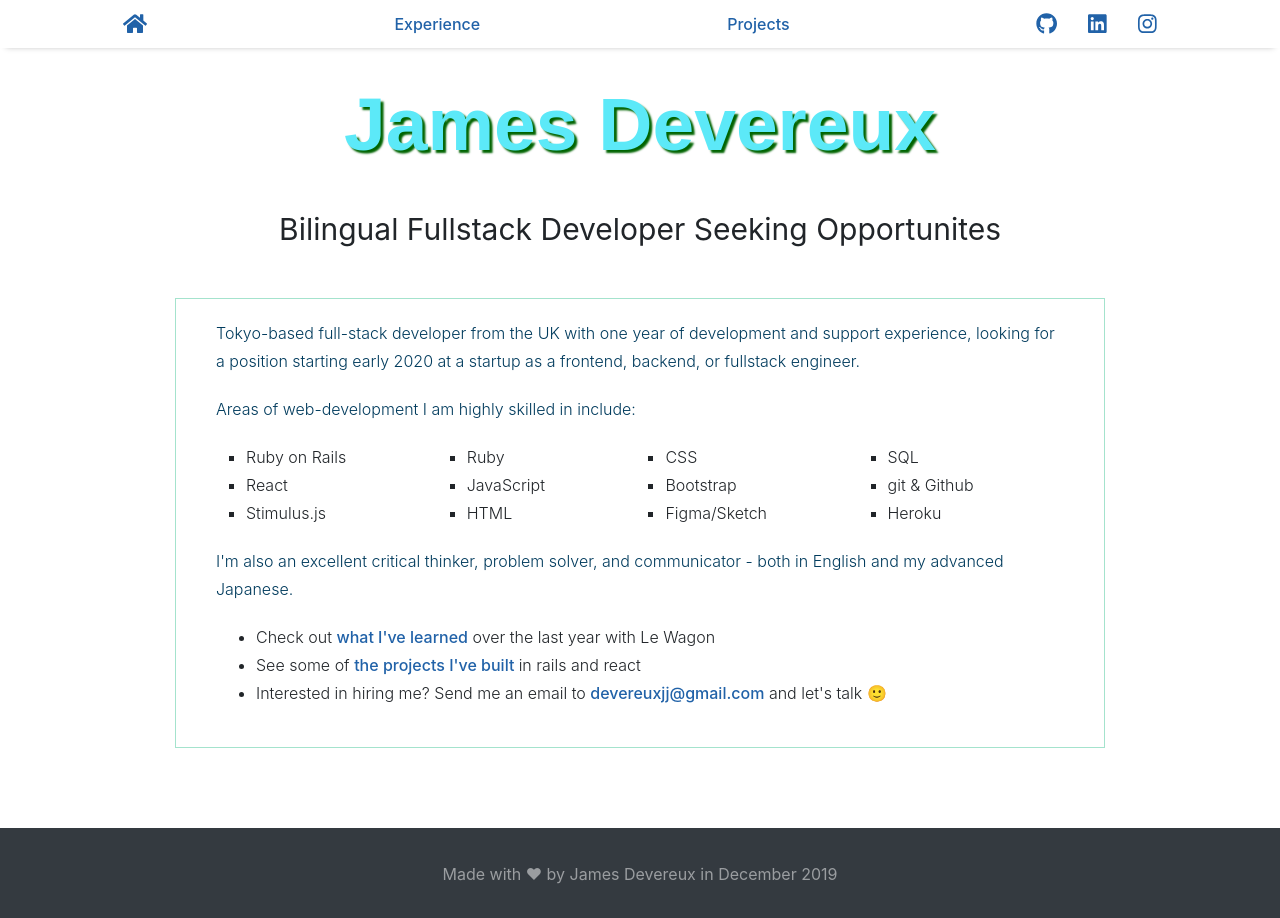
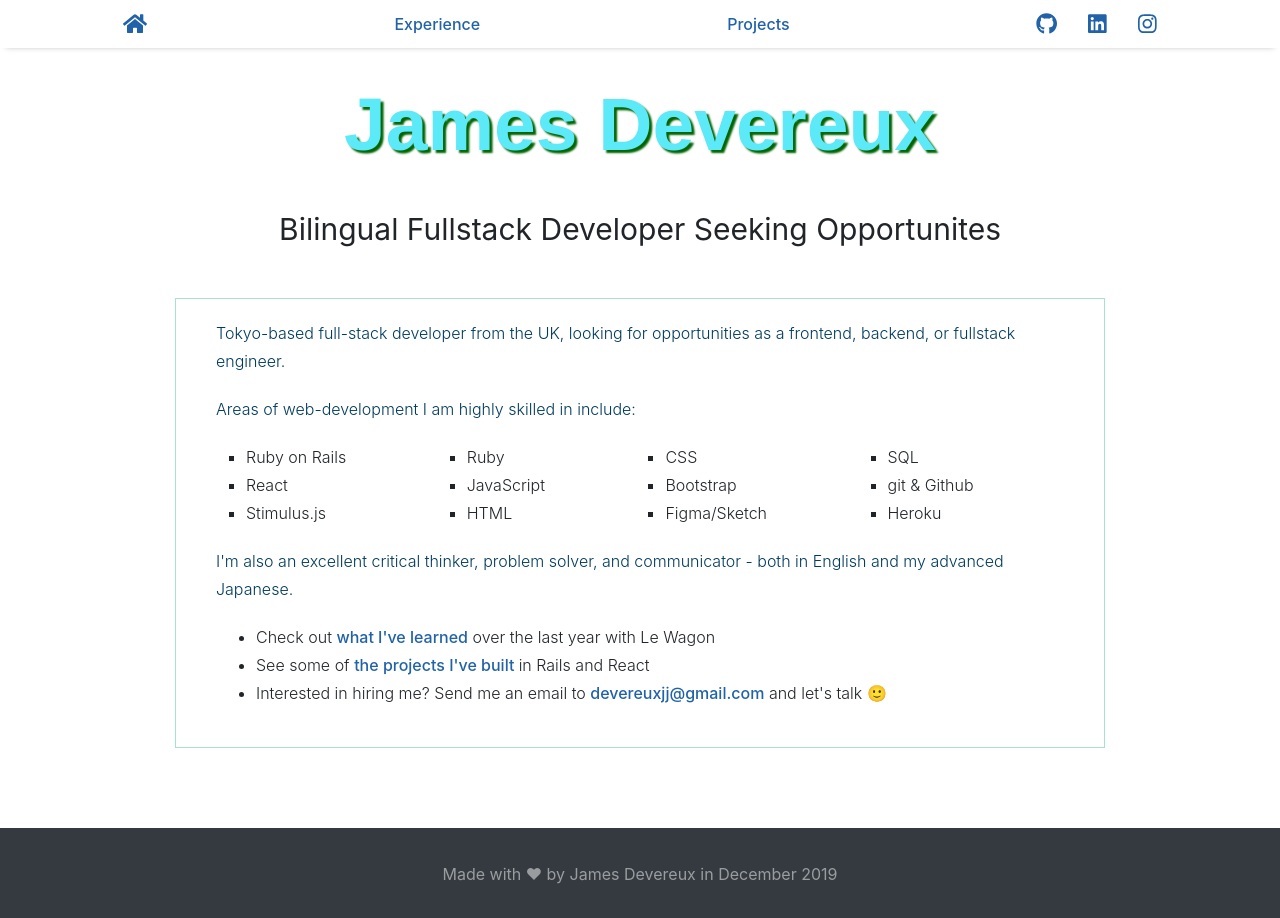
Before and after one commit to jjmountain/react-portfolio, a React (Create React App) app: page / in a window 1280 px wide. Built offline with nearby package versions, Linux system fonts and the light colour scheme; a web font is replaced by a local one.

Commit message:
changed home text

```diff
--- a/src/pages/Home.js
+++ b/src/pages/Home.js
@@ -12,7 +12,7 @@ const Home = () => {
 
         <div class="profile">
 
-         <p>Tokyo-based full-stack developer from the UK with one year of development and support experience, looking for a position starting early 2020 at a startup as a frontend, backend, or fullstack engineer.</p>
+         <p>Tokyo-based full-stack developer from the UK, looking for opportunities as a frontend, backend, or fullstack engineer.</p>
          <p>Areas of web-development I am highly skilled in include:</p>
          <div className="skills-container">
            <ul className='skills-1'>
@@ -39,7 +39,7 @@ const Home = () => {
          <p>I'm also an excellent critical thinker, problem solver, and communicator - both in English and my advanced Japanese.</p>
          <ul>
            <li>Check out <Link to='/experience'>what I've learned</Link> over the last year with Le Wagon</li>
-           <li>See some of <Link to='/projects'>the projects I've built </Link>in rails and react</li>
+           <li>See some of <Link to='/projects'>the projects I've built </Link>in Rails and React</li>
            <li>Interested in hiring me? Send me an email to <a href="mailto:devereuxjj@gmail.com">devereuxjj@gmail.com</a> and let's talk 🙂</li>
          </ul>
         </div>
```
